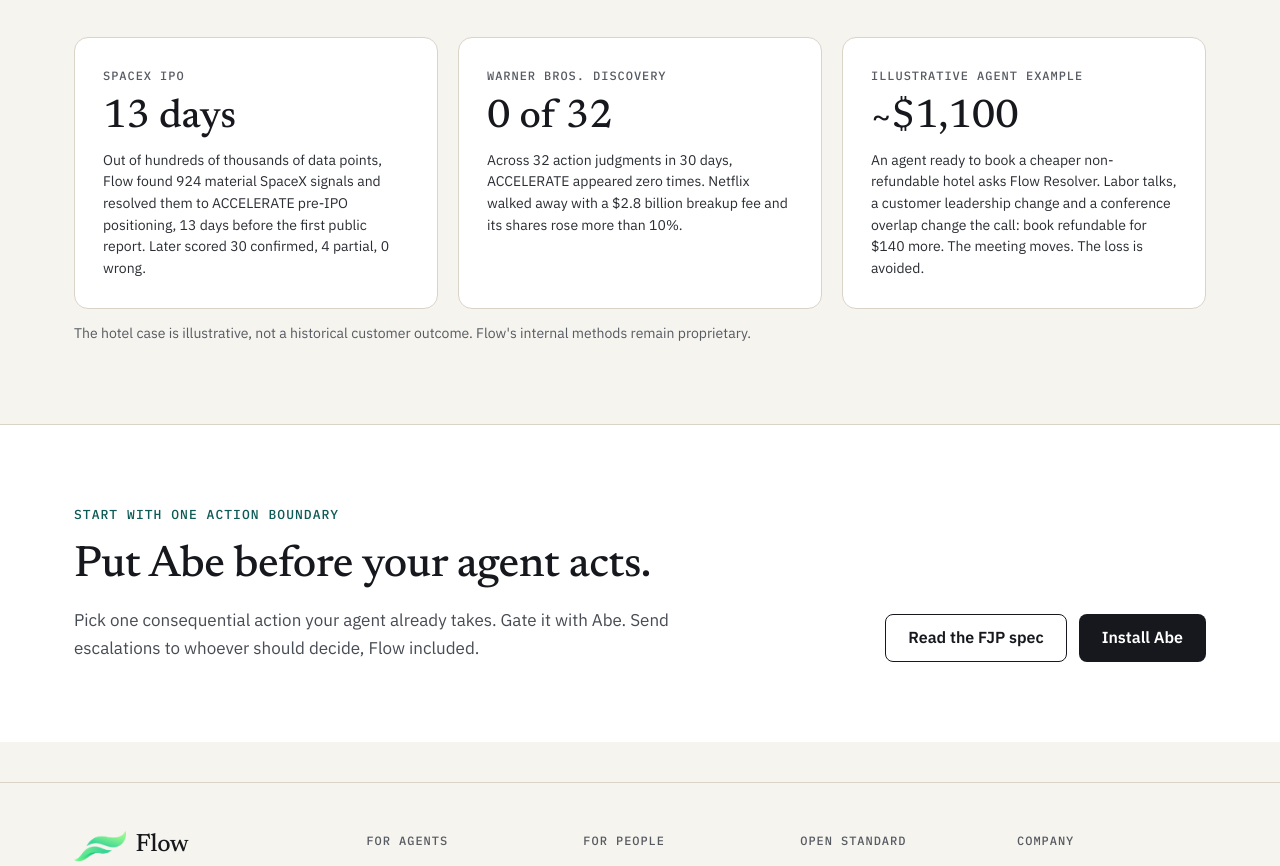
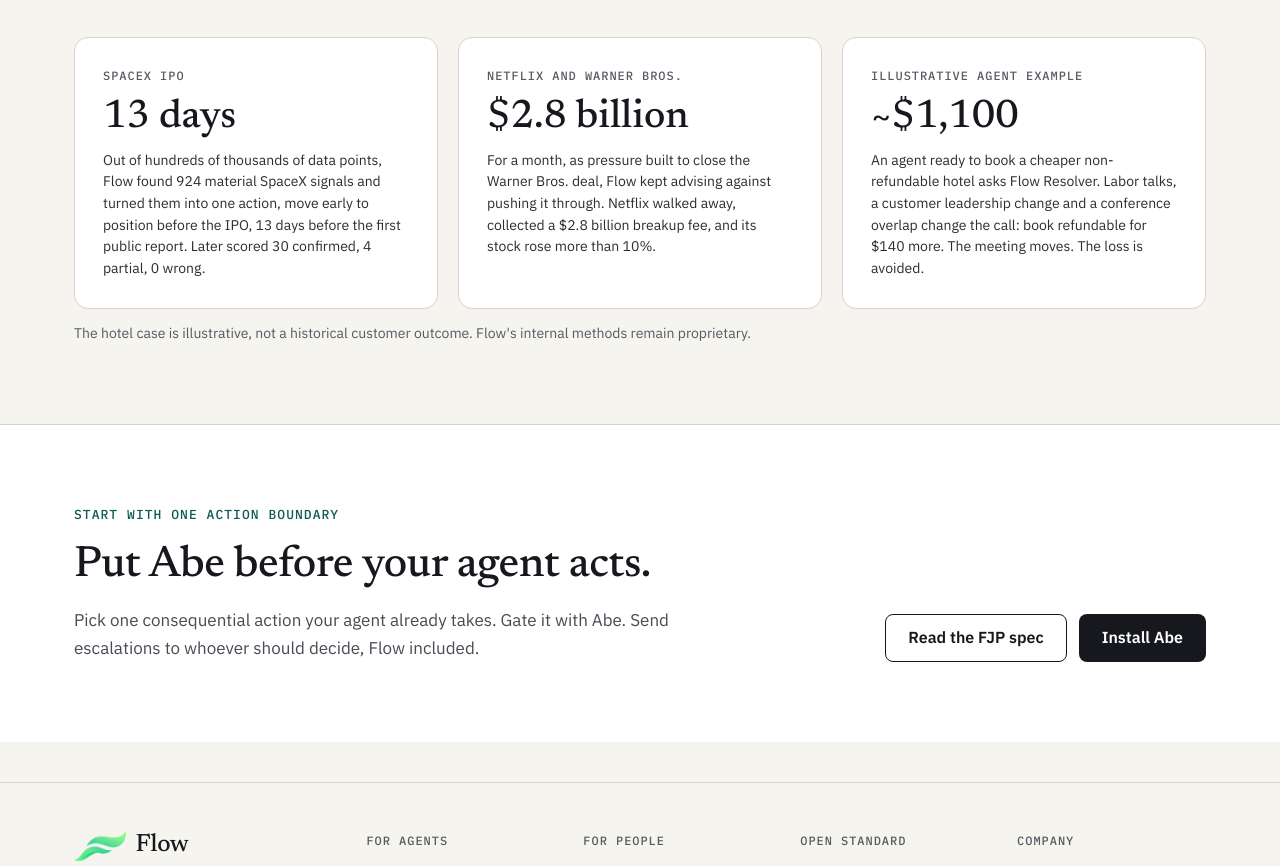
Before and after one commit to flowinfosystems-index/fjp-conformance, a plain HTML site: page web/landing.html in a window 1280 px wide. Shown: the part 4771-5637 px from the top of the page. Drawn offline with Linux system fonts and the light colour scheme.

Commit message:
Plain English for the Netflix / Warner Bros. and SpaceX calls
Co-Authored-By: Claude Opus 5.5 <noreply@anthropic.com>
Claude-Session: https://claude.ai/code/session_014u6H3P1dFkgESRVivNb9YS

```diff
--- a/web/landing.html
+++ b/web/landing.html
@@ -162,8 +162,8 @@ $ fjp-conform record.json --level 2</pre>
 <p class="fs-sub">Flow Resolver runs on the Flow Judgment Engine, which has judged live decisions for a year and scores every outcome. FJP is how those judgments are recorded. The engine is what makes them good.</p>
 </div>
 <div class="fs-grid fs-grid-3">
-<div class="fs-card"><span class="fs-tag">SpaceX IPO</span><div class="fs-stat"><b>13 days</b></div><p class="fs-small">Out of hundreds of thousands of data points, Flow found 924 material SpaceX signals and resolved them to ACCELERATE pre-IPO positioning, 13 days before the first public report. Later scored 30 confirmed, 4 partial, 0 wrong.</p></div>
-<div class="fs-card"><span class="fs-tag">Warner Bros. Discovery</span><div class="fs-stat"><b>0 of 32</b></div><p class="fs-small">Across 32 action judgments in 30 days, ACCELERATE appeared zero times. Netflix walked away with a $2.8 billion breakup fee and its shares rose more than 10%.</p></div>
+<div class="fs-card"><span class="fs-tag">SpaceX IPO</span><div class="fs-stat"><b>13 days</b></div><p class="fs-small">Out of hundreds of thousands of data points, Flow found 924 material SpaceX signals and turned them into one action, move early to position before the IPO, 13 days before the first public report. Later scored 30 confirmed, 4 partial, 0 wrong.</p></div>
+<div class="fs-card"><span class="fs-tag">Netflix and Warner Bros.</span><div class="fs-stat"><b>$2.8 billion</b></div><p class="fs-small">For a month, as pressure built to close the Warner Bros. deal, Flow kept advising against pushing it through. Netflix walked away, collected a $2.8 billion breakup fee, and its stock rose more than 10%.</p></div>
 <div class="fs-card"><span class="fs-tag">Illustrative agent example</span><div class="fs-stat"><b>~$1,100</b></div><p class="fs-small">An agent ready to book a cheaper non-refundable hotel asks Flow Resolver. Labor talks, a customer leadership change and a conference overlap change the call: book refundable for $140 more. The meeting moves. The loss is avoided.</p></div>
 </div>
 <p class="fs-note" style="margin-top:14px">The hotel case is illustrative, not a historical customer outcome. Flow&#39;s internal methods remain proprietary.</p>
```
